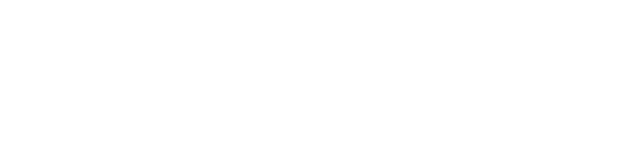
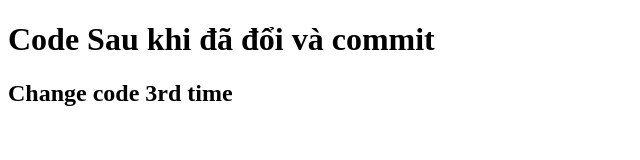
Before and after one commit to Wuan1801/MinhQuanCV, a plain HTML site: page index.html in a window 1280 px wide. Shown: the whole page, without its empty margins (0-640 px from the left). Drawn offline with Linux system fonts and the light colour scheme.

Commit message:
commit 3

```diff
--- a/index.html
+++ b/index.html
@@ -6,6 +6,8 @@
     <title>Nguyen Diep Minh Quan</title>
 </head>
 <body>
+    <h1>Code Sau khi đã đổi và commit </h1>
 
+    <h2>Change code 3rd time</h2>
 </body>
 </html>
```
